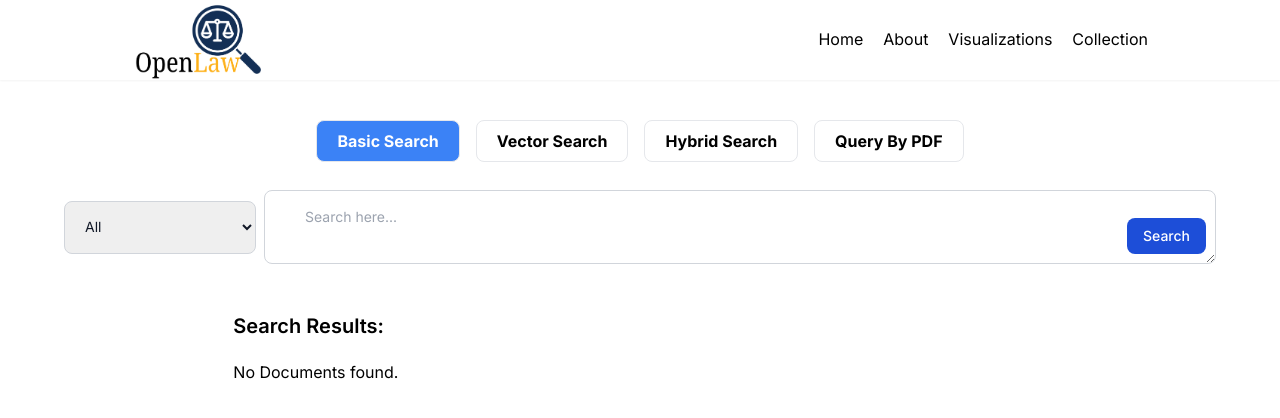
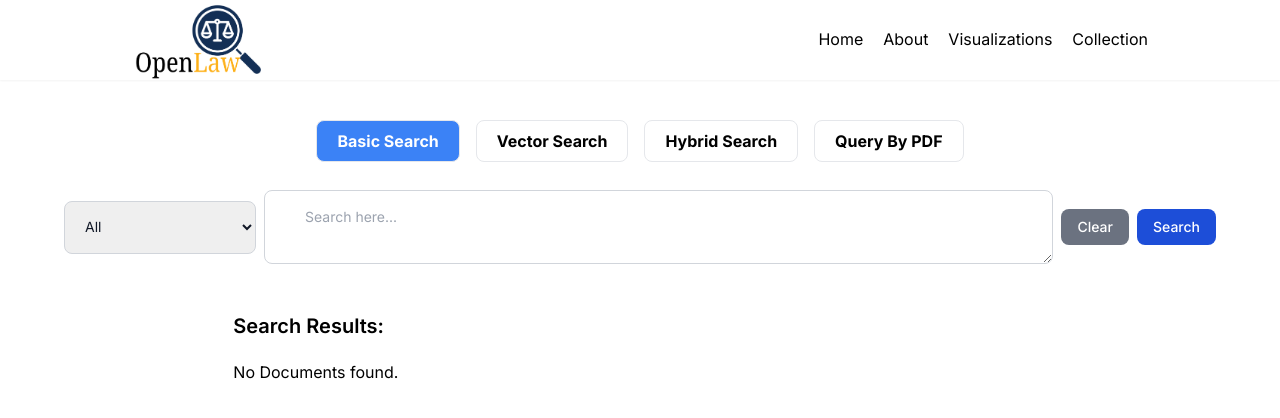
Before and after one commit to piptxt/thesis_webapp, a Next.js app in the folder thesis_webapp/: page /search in a window 1280 px wide. Shown: the top 418 px of the page. Built offline with nearby package versions, Linux system fonts and the light colour scheme.

Commit message:
clear btn added
- clear button for emptying fields (DONE)

```diff
--- a/thesis_webapp/app/Components/SearchBar/BasicSearchBar.tsx
+++ b/thesis_webapp/app/Components/SearchBar/BasicSearchBar.tsx
@@ -16,7 +16,12 @@ export default function SearchBar() {
     const encodedCategory = encodeURI(category || "");
     router.push(
       `/search?basic_search=${encodedSearchQuery}&category=${encodedCategory}`
-    ); // Include category in query
+    );
+  }
+
+  function onClear() {
+    setQuery("");
+    setCategory("all");
   }
 
   return (
@@ -24,8 +29,6 @@ export default function SearchBar() {
       <div className="mx-auto my-2">
         <form className="max-w-6xl mx-auto" onSubmit={onSearch}>
           <div className="relative flex items-center">
-            {" "}
-            {/* Add flex and items-center */}
             <select
               className="block p-4 text-sm text-gray-900 border border-gray-300 rounded-lg focus:ring-blue-500 focus:border-blue-500"
               value={category}
@@ -40,14 +43,21 @@ export default function SearchBar() {
             </select>
             <textarea
               id="default-search"
-              className="block w-full p-4 ps-10 text-sm text-gray-900 border border-gray-300 rounded-lg focus:ring-blue-500 focus:border-blue-500 ml-2" // Add ml-2 for margin
+              className="block w-full p-4 ps-10 text-sm text-gray-900 border border-gray-300 rounded-lg focus:ring-blue-500 focus:border-blue-500 ml-2"
               placeholder="Search here..."
               value={query || ""}
               onChange={(event) => setQuery(event.target.value)}
             />
             <button
+              type="button"
+              className="text-white bg-gray-500 hover:bg-gray-600 focus:ring-4 focus:outline-none focus:ring-gray-300 font-medium rounded-lg text-sm px-4 py-2 ml-2"
+              onClick={onClear}
+            >
+              Clear
+            </button>
+            <button
               type="submit"
-              className="text-white absolute end-2.5 bottom-2.5 bg-blue-700 hover:bg-blue-800 focus:ring-4 focus:outline-none focus:ring-blue-300 font-medium rounded-lg text-sm px-4 py-2 dark:bg-blue-600 dark:hover:bg-blue-700 dark:focus:ring-blue-800"
+              className="text-white bg-blue-700 hover:bg-blue-800 focus:ring-4 focus:outline-none focus:ring-blue-300 font-medium rounded-lg text-sm px-4 py-2 ml-2"
             >
               Search
             </button>
--- a/thesis_webapp/app/Components/SearchBar/HybridSearch.tsx
+++ b/thesis_webapp/app/Components/SearchBar/HybridSearch.tsx
@@ -2,7 +2,6 @@
 
 import { useRouter, useSearchParams } from "next/navigation";
 import { useState } from "react";
-import { GetServerSideProps } from "next";
 
 type AdvQuery = {
   query: string;
@@ -16,7 +15,13 @@ export default function HybridSearchBar() {
   });
   const router = useRouter();
 
-  const categories = ["Act", "Supreme", "Republic Acts", "Commonwealth", "Batas"];
+  const categories = [
+    "Act",
+    "Supreme",
+    "Republic Acts",
+    "Commonwealth",
+    "Batas",
+  ];
 
   function handleChange(e: any) {
     const name = e.target.name;
@@ -44,11 +49,17 @@ export default function HybridSearchBar() {
     const encodedCategory = encodeURI(advQuery.category.join(",") || "");
 
     router.push(
-      `/hybrid_search?query=${encodedQuery}` +
-        `&category=${encodedCategory}`
+      `/hybrid_search?query=${encodedQuery}` + `&category=${encodedCategory}`
     );
+  }
 
+  function onClear() {
+    setAdvQuery({
+      query: "",
+      category: ["Act", "Supreme", "Republic Acts", "Commonwealth", "Batas"],
+    });
   }
+
   return (
     <div className="mx-auto p-5">
       <form
@@ -74,16 +85,26 @@ export default function HybridSearchBar() {
               name="query"
               className="block w-full h-24 p-4 ps-5 text-sm text-gray-900 border border-gray-300 rounded-lg focus:ring-blue-500 focus:border-blue-500 ml-2"
               placeholder="Search here...HYBRIDD"
+              value={advQuery.query}
               onChange={handleChange}
             />
           </div>
         </div>
+        <div className="flex space-x-2">
+          <button
+            type="button"
+            className="text-white bg-gray-500 hover:bg-gray-600 focus:ring-4 focus:outline-none focus:ring-gray-300 font-medium rounded-lg text-sm px-4 py-2"
+            onClick={onClear}
+          >
+            Clear
+          </button>
           <button
             type="submit"
             className="text-white bg-blue-700 hover:bg-blue-800 focus:ring-4 focus:outline-none focus:ring-blue-300 font-medium rounded-lg text-sm w-full sm:w-auto px-5 py-2.5 text-center dark:bg-blue-600 dark:hover:bg-blue-700 dark:focus:ring-blue-800"
           >
             Search
           </button>
+        </div>
       </form>
     </div>
   );
--- a/thesis_webapp/app/Components/SearchBar/VectorSearch.tsx
+++ b/thesis_webapp/app/Components/SearchBar/VectorSearch.tsx
@@ -15,7 +15,13 @@ export default function VectorSearchBar() {
   });
   const router = useRouter();
 
-  const categories = ["Act", "Supreme", "Republic Acts", "Commonwealth", "Batas"];
+  const categories = [
+    "Act",
+    "Supreme",
+    "Republic Acts",
+    "Commonwealth",
+    "Batas",
+  ];
 
   function handleChange(e: any) {
     const name = e.target.name;
@@ -43,9 +49,15 @@ export default function VectorSearchBar() {
     const encodedCategory = encodeURI(advQuery.category.join(",") || "");
 
     router.push(
-      `/advance_search?query=${encodedQuery}` +
-        `&category=${encodedCategory}`
+      `/advance_search?query=${encodedQuery}` + `&category=${encodedCategory}`
     );
+  }
+
+  function onClear() {
+    setAdvQuery({
+      query: "",
+      category: ["Act", "Supreme", "Republic Acts", "Commonwealth", "Batas"],
+    });
   }
 
   return (
@@ -73,16 +85,26 @@ export default function VectorSearchBar() {
               name="query"
               className="block w-full h-24 p-4 ps-5 text-sm text-gray-900 border border-gray-300 rounded-lg focus:ring-blue-500 focus:border-blue-500 ml-2"
               placeholder="Search here...VECTORR"
+              value={advQuery.query}
               onChange={handleChange}
             />
           </div>
         </div>
+        <div className="flex space-x-2">
+          <button
+            type="button"
+            className="text-white bg-gray-500 hover:bg-gray-600 focus:ring-4 focus:outline-none focus:ring-gray-300 font-medium rounded-lg text-sm px-4 py-2"
+            onClick={onClear}
+          >
+            Clear
+          </button>
           <button
             type="submit"
             className="text-white bg-blue-700 hover:bg-blue-800 focus:ring-4 focus:outline-none focus:ring-blue-300 font-medium rounded-lg text-sm w-full sm:w-auto px-5 py-2.5 text-center dark:bg-blue-600 dark:hover:bg-blue-700 dark:focus:ring-blue-800"
           >
             Search
           </button>
+        </div>
       </form>
     </div>
   );
```
Lines whose indentation alone changed are shown as unchanged.
